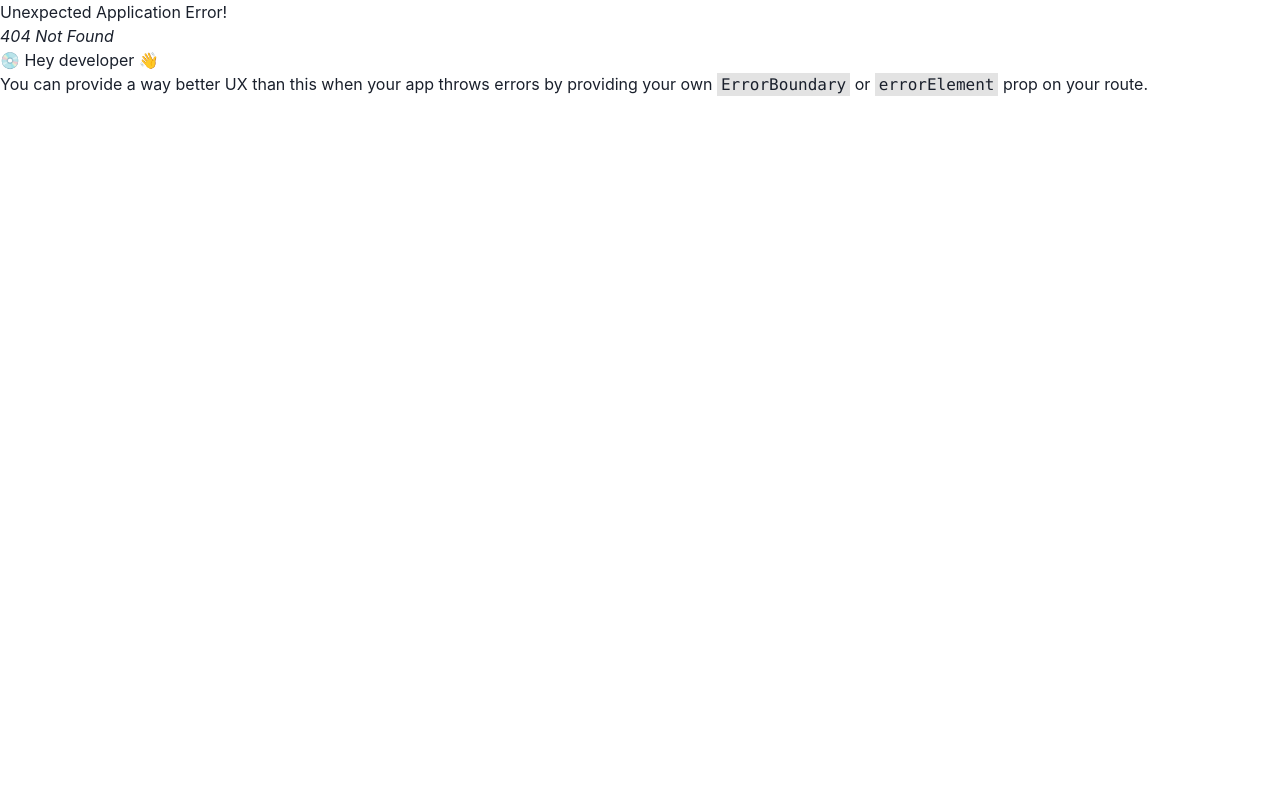
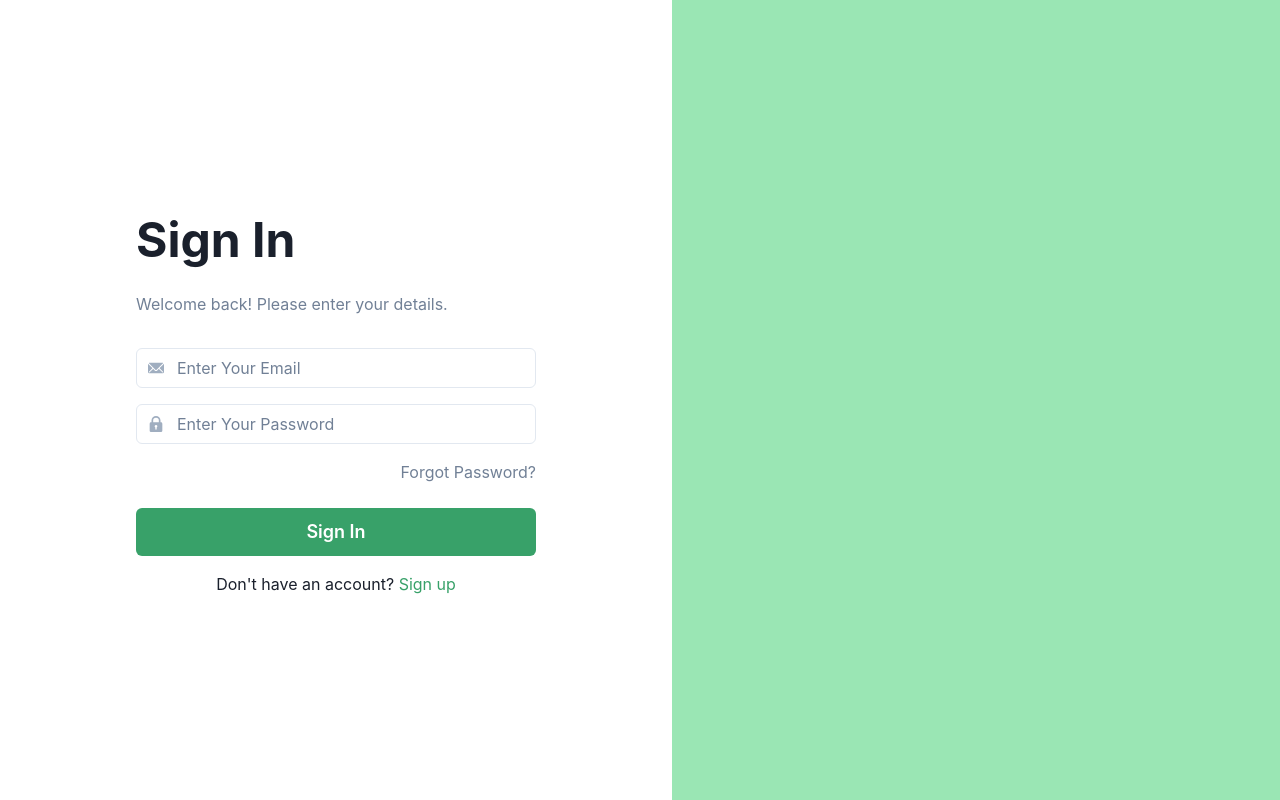
Before and after one commit to FinSimIQ/fin-sim-web-app, a React (Vite) app: page /login in a window 1280 px wide. Before the commit this address had no page. Built offline with nearby package versions, Linux system fonts and the light colour scheme; a web font is replaced by a local one.

Commit message:
added login and signup pages (work in progress)

```diff
--- a/package.json
+++ b/package.json
@@ -20,6 +20,7 @@
     "framer-motion": "^11.5.4",
     "react": "^18.3.1",
     "react-dom": "^18.3.1",
+    "react-icons": "^5.3.0",
     "react-query": "^3.39.3",
     "react-redux": "^9.1.2",
     "react-router-dom": "^6.26.2"
@@ -34,6 +35,6 @@
     "eslint-plugin-react-hooks": "^5.1.0-rc.0",
     "eslint-plugin-react-refresh": "^0.4.9",
     "globals": "^15.9.0",
-    "vite": "^5.4.1"
+    "vite": "^5.4.8"
   }
 }
--- a/src/screens/Landing.jsx
+++ b/src/screens/Landing.jsx
@@ -84,7 +84,7 @@ const Landing = () => {
 					variant="primary"
 					borderRadius="20"
 					onClick={() => {
-						navigate("/signin");
+						navigate("/login");
 					}}
 				>
 					Sign In
--- /dev/null
+++ b/src/screens/Login.jsx
@@ -0,0 +1,57 @@
+import React from 'react';
+import { Flex, Box, Input, InputGroup, InputLeftElement, Button, Text, Link } from '@chakra-ui/react';
+import { EmailIcon, LockIcon } from '@chakra-ui/icons';
+
+const Login = () => {
+  return (
+    <Flex h="100vh">
+      <Box flex="1" bg="white" p="8" display="flex" alignItems="center" justifyContent="center">
+        <Box w="100%" maxW="400px">
+          <Text fontSize="5xl" fontWeight="bold" mb="4">
+            Sign In
+          </Text>
+          <Text mb="8" color="gray.500">
+            Welcome back! Please enter your details.
+          </Text>
+
+          <InputGroup mb="4">
+            <InputLeftElement pointerEvents="none">
+              <EmailIcon color="gray.400" />
+            </InputLeftElement>
+            <Input type="email" placeholder="Enter Your Email" />
+          </InputGroup>
+
+          <InputGroup mb="4">
+            <InputLeftElement pointerEvents="none">
+              <LockIcon color="gray.400" />
+            </InputLeftElement>
+            <Input type="password" placeholder="Enter Your Password" />
+          </InputGroup>
+
+          <Box textAlign="right" mb="6">
+            <Link color="gray.500" href="/forgotpassword">
+              Forgot Password?
+            </Link>
+          </Box>
+
+          <Button colorScheme="green" size="lg" w="100%" mb="4">
+            Sign In
+          </Button>
+
+          <Text textAlign="center">
+            Don't have an account?{' '}
+            <Link color="green.500" href="/signup">
+              Sign up
+            </Link>
+          </Text>
+        </Box>
+      </Box>
+
+      <Box flex="1" bg="green.100" display={{ base: 'none', md: 'block' }}>
+        <Box h="100%" bg="green.200" backgroundSize="cover" />
+      </Box>
+    </Flex>
+  );
+};
+
+export default Login;
--- /dev/null
+++ b/src/screens/Signup.jsx
@@ -0,0 +1,56 @@
+import React from 'react';
+import { Flex, Box, Input, InputGroup, InputLeftElement, Button, Text, Link } from '@chakra-ui/react';
+import { EmailIcon, LockIcon } from '@chakra-ui/icons';
+import { FaUserAlt } from 'react-icons/fa';
+
+const Signup = () => {
+  return (
+    <Flex h="100vh">
+      <Box flex="1" bg="white" p="8" display="flex" alignItems="center" justifyContent="center">
+        <Box w="100%" maxW="400px">
+          <Text fontSize="3xl" fontWeight="bold" mb="4">
+            Create Your Account
+          </Text>
+
+          <InputGroup mb="4">
+            <InputLeftElement pointerEvents="none">
+              <FaUserAlt color="gray.400" />
+            </InputLeftElement>
+            <Input type="text" placeholder="Full Name" isRequired />
+          </InputGroup>
+
+          <InputGroup mb="4">
+            <InputLeftElement pointerEvents="none">
+              <EmailIcon color="gray.400" />
+            </InputLeftElement>
+            <Input type="email" placeholder="Enter Your Email" isRequired />
+          </InputGroup>
+
+          <InputGroup mb="4">
+            <InputLeftElement pointerEvents="none">
+              <LockIcon color="gray.400" />
+            </InputLeftElement>
+            <Input type="password" placeholder="Enter Your Password" isRequired />
+          </InputGroup>
+
+          <Button colorScheme="green" size="lg" w="100%" mb="4">
+            Sign Up
+          </Button>
+
+          <Text textAlign="center">
+            Already have an account?{' '}
+            <Link color="green.500" href="#">
+              Sign in
+            </Link>
+          </Text>
+        </Box>
+      </Box>
+
+      <Box flex="1" bg="green.100" display={{ base: 'none', md: 'block' }}>
+        <Box h="100%" bg="green.200" backgroundSize="cover" />
+      </Box>
+    </Flex>
+  );
+};
+
+export default Signup;
```
Also changed, not shown: src/navigation/AppNavigator.jsx (+14 -0 lines), 1 other file (tests, documents, lock files or other folders).
